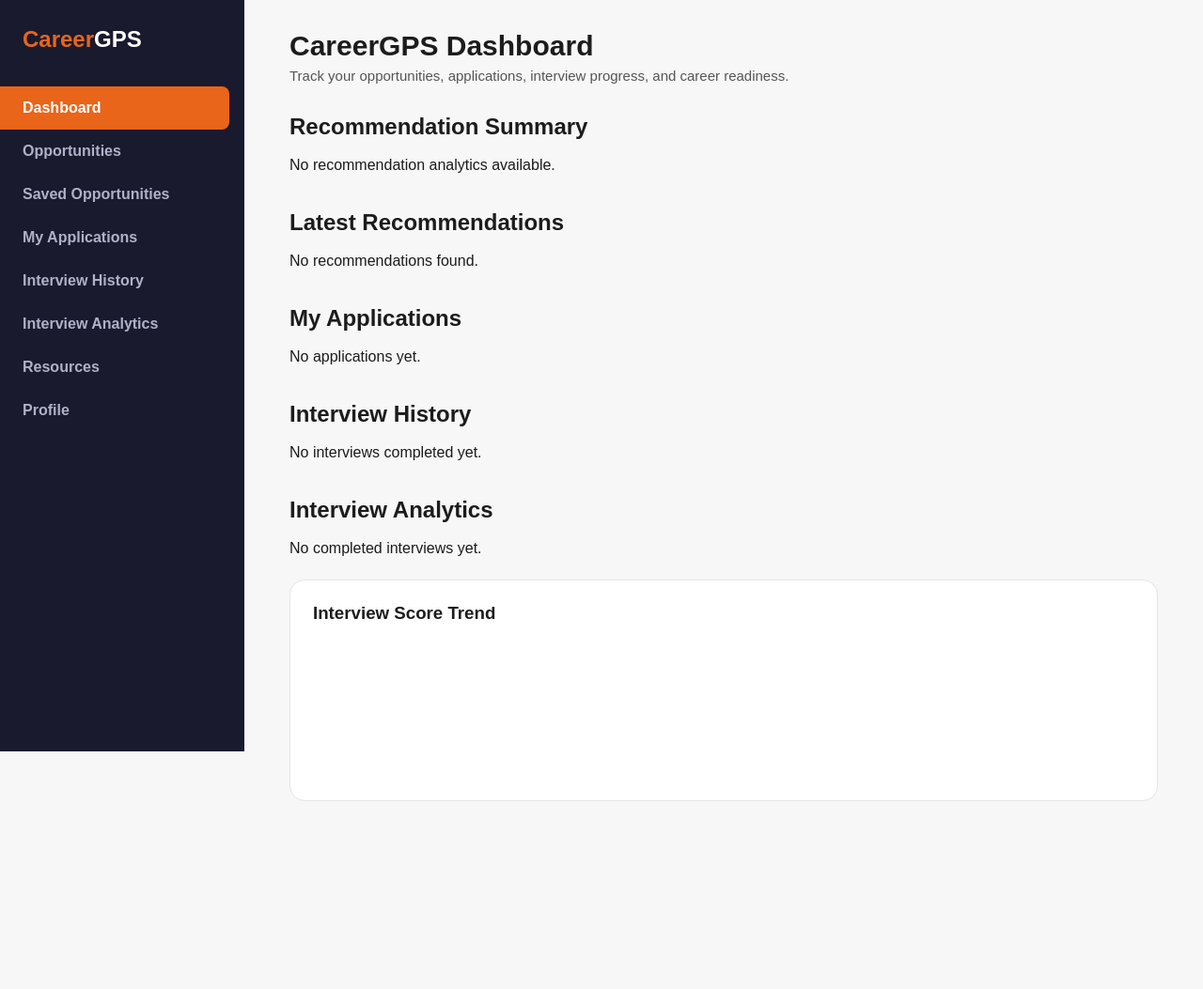
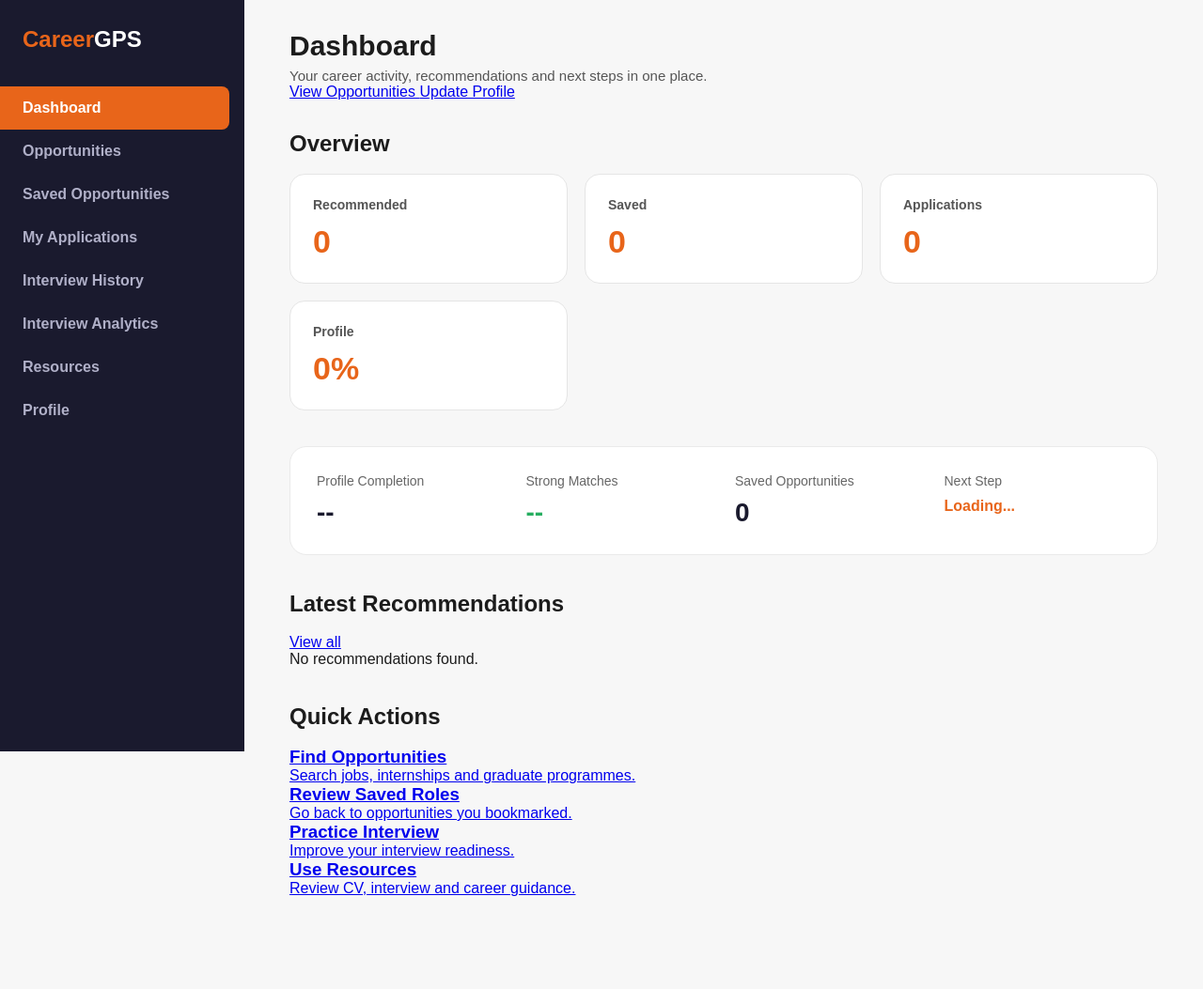
Before and after one commit to DrMac13/CareerGPS, a Django app: page /dashboard/ in a window 1280 px wide. Shown: the whole page at 94% size. Before the commit the page ends 853 px from the top, so only its background shows below. Run offline with Django 5.2, Linux system fonts and the light colour scheme; a map, chart or similar area stays blank.

Commit message:
Refined dashboard overview and recommendation display

```diff
--- a/static/css/dashboard.css
+++ b/static/css/dashboard.css
@@ -404,3 +404,71 @@
     background: #E8651A;
     border-radius: 999px;
 }
+
+.dashboard-overview-grid {
+    display: grid;
+    grid-template-columns: repeat(auto-fit, minmax(220px, 1fr));
+    gap: 18px;
+}
+
+.overview-card {
+    background: #FFFFFF;
+    border: 1px solid #E5E5E5;
+    border-radius: 16px;
+    padding: 24px;
+}
+
+.overview-card h3 {
+    color: #555555;
+    font-size: 14px;
+    margin-bottom: 12px;
+}
+
+.overview-card p {
+    color: #E8651A;
+    font-size: 34px;
+    font-weight: 800;
+}
+
+
+.career-snapshot-card {
+    background: #FFFFFF;
+    border-radius: 18px;
+    padding: 28px;
+    display: grid;
+    grid-template-columns: repeat(4, 1fr);
+    gap: 24px;
+    border: 1px solid #EAEAEA;
+}
+
+.snapshot-item {
+    display: flex;
+    flex-direction: column;
+    gap: 10px;
+}
+
+.snapshot-label {
+    color: #666666;
+    font-size: 14px;
+}
+
+.snapshot-value {
+    font-size: 28px;
+    font-weight: 800;
+    color: #1A1A2E;
+}
+
+.snapshot-value.success {
+    color: #27AE60;
+}
+
+.snapshot-action {
+    color: #E8651A;
+    font-weight: 700;
+}
+
+@media (max-width: 900px) {
+    .career-snapshot-card {
+        grid-template-columns: 1fr;
+    }
+}
--- a/static/js/dashboard.js
+++ b/static/js/dashboard.js
@@ -7,6 +7,7 @@
     loadInterviewHistory();
     loadInterviewAnalytics();
     loadSavedOpportunities();
+    loadDashboardOverview();
 
     const searchBtn = document.getElementById("searchBtn");
 
@@ -14,7 +15,6 @@
         searchBtn.addEventListener("click", loadOpportunities);
     }
 });
-
 
 function loadRecommendations() {
 
@@ -25,6 +25,10 @@
             const container =
                 document.getElementById("recommendationsList");
 
+            if (!container) {
+                return;
+            }
+
             if (!data.success || data.recommendations.length === 0) {
                 container.innerHTML =
                     "<p>No recommendations found.</p>";
@@ -33,31 +37,43 @@
 
             container.innerHTML = "";
 
-            data.recommendations.forEach(item => {
+            const isDashboard =
+                window.location.pathname === "/dashboard/";
 
-                const card = document.createElement("div");
+            const recommendationsToShow =
+                isDashboard
+                    ? data.recommendations.slice(0, 3)
+                    : data.recommendations;
+
+            recommendationsToShow.forEach(item => {
+
+                const card =
+                    document.createElement("div");
+
                 card.classList.add("card");
 
-                const matchedSkills = item.matched_skills || [];
-                const missingSkills = item.missing_skills || [];
+                const matchedSkills =
+                    item.matched_skills || [];
 
+                const missingSkills =
+                    item.missing_skills || [];
 
-                const matchedSkillsHtml = matchedSkills.length
+                const matchedSkillsHtml =
+                    matchedSkills.length
                         ? matchedSkills.map(skill =>
                             `<span class="skill-badge matched">${skill}</span>`
                         ).join("")
                         : "No matched skills";
 
-                const missingSkillsHtml = missingSkills.length
+                const missingSkillsHtml =
+                    missingSkills.length
                         ? missingSkills.map(skill =>
                             `<span class="skill-badge missing">${skill}</span>`
                         ).join("")
                         : "No skill gaps identified";
 
-
                 const learningResources =
                     item.learning_resources || [];
-
 
                 const learningResourcesHtml =
                     learningResources.length
@@ -72,26 +88,41 @@
                         `).join("")
                         : "No learning recommendations";
 
+                let matchLabel =
+                    "Low Match";
 
+                let matchClass =
+                    "match-low";
 
-                let matchLabel = "Development Opportunity";
-                let matchClass = "match-low";
+                if (item.match_score >= 70) {
+                    matchLabel =
+                        "Strong Match";
 
-                if (item.match_score >= 80) {
-                    matchLabel = "Excellent Match";
-                    matchClass = "match-high";
-                }
-                else if (item.match_score >= 60) {
-                    matchLabel = "Strong Match";
-                    matchClass = "match-medium";
+                    matchClass =
+                        "match-high";
                 }
                 else if (item.match_score >= 40) {
-                    matchLabel = "Moderate Match";
-                    matchClass = "match-average";
+                    matchLabel =
+                        "Moderate Match";
+
+                    matchClass =
+                        "match-medium";
                 }
 
+                card.innerHTML = `
+                    <div class="match-row">
 
-                card.innerHTML = `
+                        <span class="match-tag ${matchClass.replace("match-", "")}">
+                            <span class="match-dot"></span>
+                            ${matchLabel}
+                        </span>
+
+                        <span class="match-score ${matchClass}">
+                            ${item.match_score}%
+                        </span>
+
+                    </div>
+
                     <h3>${item.title}</h3>
 
                     <p>
@@ -109,15 +140,6 @@
                         ${item.opportunity_type}
                     </p>
 
-                    <div class="match-score-card ${matchClass}">
-                        <div class="match-label">
-                            ${matchLabel}
-                        </div>
-                        <span class="match-score ${matchClass}">
-                            ${item.match_score}%
-                        </span>
-                    </div>
-
                     <p>
                         <strong>Why:</strong>
                         ${item.reasons}
@@ -125,6 +147,7 @@
 
                     <div class="skill-section">
                         <strong>Matched Skills</strong>
+
                         <div class="skill-badges">
                             ${matchedSkillsHtml}
                         </div>
@@ -132,6 +155,7 @@
 
                     <div class="skill-section">
                         <strong>Skill Gaps</strong>
+
                         <div class="skill-badges">
                             ${missingSkillsHtml}
                         </div>
@@ -140,18 +164,16 @@
                     <div class="learning-resources">
                         <strong>Learning Resources</strong>
 
-                        <div class="learning-buttons">
+                        <div class="learning-list">
                             ${learningResourcesHtml}
                         </div>
                     </div>
 
                     <button onclick="toggleBookmark(${item.id})">
-
                         Save Job
                     </button>
 
                     <button onclick="applyToOpportunity(${item.id})">
-
                         Track Application
                     </button>
 
@@ -159,20 +181,27 @@
                         href="${item.application_url}"
                         target="_blank"
                     >
-
                         Apply
                     </a>
                 `;
 
                 container.appendChild(card);
+
             });
 
         })
         .catch(error => {
+
             console.error(error);
 
-            document.getElementById("recommendationsList").innerHTML =
+            const container =
+                document.getElementById("recommendationsList");
+
+            if (container) {
+                container.innerHTML =
                     "<p>Error loading recommendations.</p>";
+            }
+
         });
 }
 
@@ -734,3 +763,112 @@
 
         });
 }
+
+function loadDashboardOverview() {
+
+    const recommendations =
+        document.getElementById("overviewRecommendations");
+
+    const saved =
+        document.getElementById("overviewSaved");
+
+    const applications =
+        document.getElementById("overviewApplications");
+
+    const profile =
+        document.getElementById("overviewProfile");
+
+    if (!recommendations || !saved || !applications || !profile) {
+        return;
+    }
+
+    fetch("/api/recommendations/analytics/")
+        .then(response => response.json())
+        .then(data => {
+            recommendations.textContent =
+                data.success
+                    ? data.analytics.total_recommendations
+                    : "0";
+        });
+
+    fetch("/api/bookmarks/")
+        .then(response => response.json())
+        .then(data => {
+
+            const count =
+                data.success
+                    ? data.saved_opportunities.length
+                    : 0;
+
+            saved.textContent = count;
+
+            const snapshotSaved =
+                document.getElementById("snapshotSaved");
+
+            if (snapshotSaved) {
+                snapshotSaved.textContent = count;
+            }
+
+        });
+
+    fetch("/api/applications/")
+        .then(response => response.json())
+        .then(data => {
+            applications.textContent =
+                data.success
+                    ? data.applications.length
+                    : "0";
+        });
+    fetch("/api/profile/summary/")
+        .then(response => response.json())
+        .then(data => {
+
+            if (!data.success) {
+                profile.textContent = "0%";
+                return;
+            }
+
+            profile.textContent =
+                `${data.completion}%`;
+
+            const snapshotCompletion =
+                document.getElementById("snapshotCompletion");
+
+            const snapshotNextStep =
+                document.getElementById("snapshotNextStep");
+
+            if (snapshotCompletion) {
+                snapshotCompletion.textContent =
+                    `${data.completion}%`;
+            }
+
+            if (snapshotNextStep) {
+
+                if (data.completion < 70) {
+
+                    snapshotNextStep.textContent =
+                        "Complete your profile";
+
+                } else {
+
+                    snapshotNextStep.textContent =
+                        "Explore opportunities";
+
+                }
+
+            }
+
+        });
+
+    const snapshotCompletion =
+    document.getElementById("snapshotCompletion");
+
+    const snapshotSaved =
+        document.getElementById("snapshotSaved");
+
+    const snapshotStrongMatches =
+        document.getElementById("snapshotStrongMatches");
+
+    const snapshotNextStep =
+        document.getElementById("snapshotNextStep");
+}
--- a/templates/dashboard/dashboard.html
+++ b/templates/dashboard/dashboard.html
@@ -12,36 +12,69 @@
         rel="stylesheet"
         href="{% static 'css/dashboard.css' %}"
     >
-
-    <script src="https://cdn.jsdelivr.net/npm/chart.js"></script>
 </head>
 
 <body>
 
 <div class="dashboard-layout">
+
     {% include "dashboard/partials/sidebar.html" %}
 
     <main class="main">
 
-        <div class="dashboard-header">
-            <h1>CareerGPS Dashboard</h1>
-            <p>
-                Track your opportunities, applications,
-                interview progress, and career readiness.
-            </p>
+        <div class="dashboard-header dashboard-header--overview">
+
+            <div>
+                <h1>Dashboard</h1>
+
+                <p>
+                    Your career activity, recommendations and next steps
+                    in one place.
+                </p>
+            </div>
+
+            <div class="dashboard-header-actions">
+
+                <a href="/dashboard/opportunities/" class="page-action-btn">
+                    View Opportunities
+                </a>
+
+                <a href="/dashboard/profile/" class="page-action-btn secondary">
+                    Update Profile
+                </a>
+
+            </div>
+
         </div>
 
         <section class="section">
 
             <h2 class="section__title">
-                Recommendation Summary
+                Overview
             </h2>
 
-            <div
-                id="recommendationAnalytics"
-                class="card-grid"
-            >
-                Loading recommendation analytics...
+            <div class="dashboard-overview-grid">
+
+                <div class="overview-card">
+                    <h3>Recommended</h3>
+                    <p id="overviewRecommendations">Loading...</p>
+                </div>
+
+                <div class="overview-card">
+                    <h3>Saved</h3>
+                    <p id="overviewSaved">Loading...</p>
+                </div>
+
+                <div class="overview-card">
+                    <h3>Applications</h3>
+                    <p id="overviewApplications">Loading...</p>
+                </div>
+
+                <div class="overview-card">
+                    <h3>Profile</h3>
+                    <p id="overviewProfile">Loading...</p>
+                </div>
+
             </div>
 
         </section>
@@ -49,73 +82,86 @@
         <section class="section">
 
             <h2 class="section__title">
-                Latest Recommendations
+
             </h2>
 
-            <div
-                id="recommendationsList"
-                class="card-grid"
-            >
-                Loading recommendations...
+            <div class="career-snapshot-card">
+
+                <div class="snapshot-item">
+                    <span class="snapshot-label">Profile Completion</span>
+                    <span id="snapshotCompletion" class="snapshot-value">--</span>
+                </div>
+
+                <div class="snapshot-item">
+                    <span class="snapshot-label">Strong Matches</span>
+                    <span id="snapshotStrongMatches" class="snapshot-value success">--</span>
+                </div>
+
+                <div class="snapshot-item">
+                    <span class="snapshot-label">Saved Opportunities</span>
+                    <span id="snapshotSaved" class="snapshot-value">--</span>
+                </div>
+
+                <div class="snapshot-item">
+                    <span class="snapshot-label">Next Step</span>
+                    <span id="snapshotNextStep" class="snapshot-action">Loading...</span>
+                </div>
+
             </div>
 
         </section>
 
-        <section
-            id="applications"
-            class="section"
-        >
+        <section class="section">
 
-            <h2 class="section__title">
-                My Applications
-            </h2>
+            <div class="section-header-row">
+
+                <h2 class="section__title">
+                    Latest Recommendations
+                </h2>
+
+                <a href="/dashboard/opportunities/" class="section-link">
+                    View all
+                </a>
+
+            </div>
 
             <div
-                id="applicationsList"
-                class="card-grid"
+                id="recommendationsList"
+                class="card-grid compact-recommendations"
             >
-                Loading applications...
+                Loading latest recommendations...
             </div>
 
         </section>
 
-        <section
-            id="history"
-            class="section"
-        >
+        <section class="section">
 
             <h2 class="section__title">
-                Interview History
+                Quick Actions
             </h2>
 
-            <div
-                id="interviewHistoryList"
-                class="card-grid"
-            >
-                Loading interview history...
-            </div>
+            <div class="quick-actions-grid">
 
-        </section>
+                <a href="/dashboard/opportunities/" class="quick-action-card">
+                    <h3>Find Opportunities</h3>
+                    <p>Search jobs, internships and graduate programmes.</p>
+                </a>
 
-        <section
-            id="analytics"
-            class="section"
-        >
+                <a href="/dashboard/saved/" class="quick-action-card">
+                    <h3>Review Saved Roles</h3>
+                    <p>Go back to opportunities you bookmarked.</p>
+                </a>
 
-            <h2 class="section__title">
-                Interview Analytics
-            </h2>
+                <a href="/interview/" class="quick-action-card">
+                    <h3>Practice Interview</h3>
+                    <p>Improve your interview readiness.</p>
+                </a>
 
-            <div
-                id="interviewAnalytics"
-                class="card-grid"
-            >
-                Loading analytics...
-            </div>
+                <a href="/dashboard/resources/" class="quick-action-card">
+                    <h3>Use Resources</h3>
+                    <p>Review CV, interview and career guidance.</p>
+                </a>
 
-            <div class="chart-card">
-                <h3>Interview Score Trend</h3>
-                <canvas id="interviewTrendChart"></canvas>
             </div>
 
         </section>
```
Also changed, not shown: static/css/public.css (+39 -28 lines), templates/public/base.html (+54 -41 lines). Lines whose indentation alone changed are shown as unchanged.
